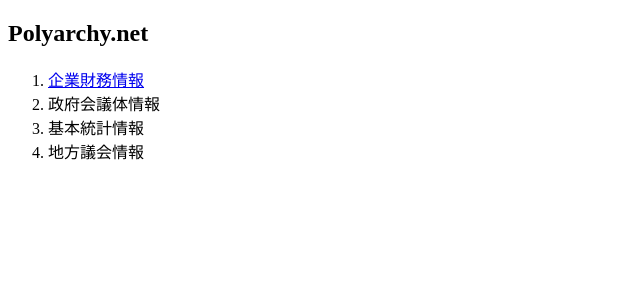
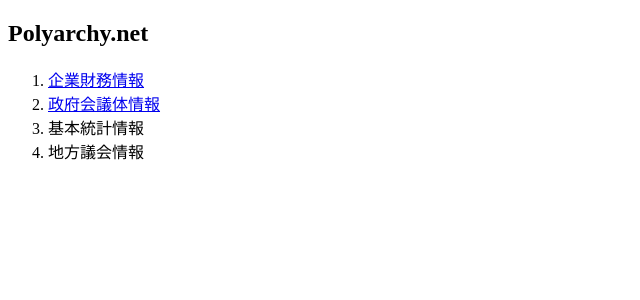
Before and after one commit to KenichiOkamuraJp/polyarchy-ui, a Nuxt app: page / in a window 1280 px wide. Shown: the top 300 px of the page, without its empty margins (0-640 px from the left). Built offline with nearby package versions, Linux system fonts and the light colour scheme.

Commit message:
20230917

```diff
--- a/pages/index.vue
+++ b/pages/index.vue
@@ -2,7 +2,7 @@
   <h2>Polyarchy.net</h2>
   <ol>
     <li><a href="https://data.polyarchy.net/finance" target="_blank">企業財務情報</a></li>
-    <li>政府会議体情報</li>
+    <li><a href="https://data.polyarchy.net/government-meetings" target="_blank">政府会議体情報</a></li>
     <li>基本統計情報</li>
     <li>地方議会情報</li>
   </ol>
```
